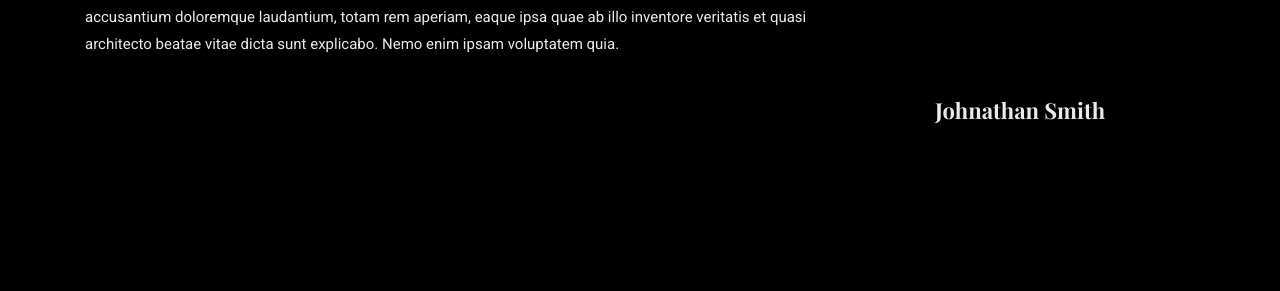
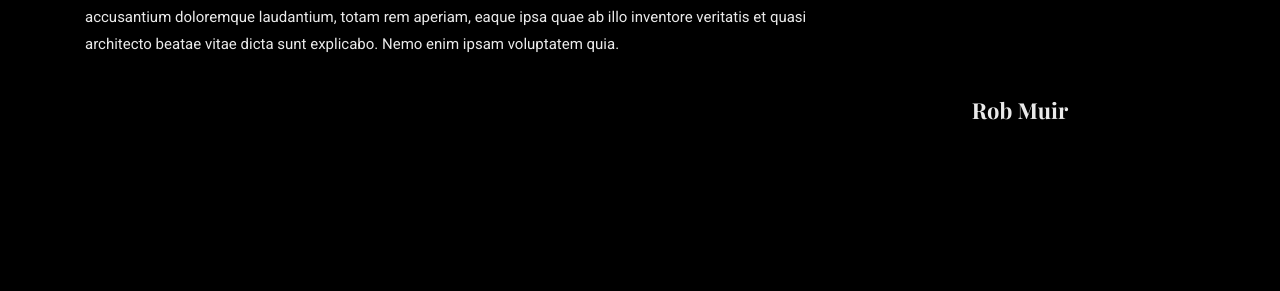
Before and after one commit to SpectralVectors/spectralvectors.github.io, a Jekyll site: the page built from _pages/about.md, in a window 1280 px wide and 900 px high, scrolled down 597 px. Shown: the part 165-456 px from the top of the window. Built offline with Jekyll 4.4.1, drawn with Linux system fonts in a browser that asks for light colours.

Commit message:
Update about.md

```diff
--- a/_pages/about.md
+++ b/_pages/about.md
@@ -1,7 +1,7 @@
 ---
 layout: about
 title: About Me
-author: Johnathan Smith
+author: Rob Muir
 image: assets/images/about/author.jpg
 signature: assets/images/about/signature.png
 ---
```
